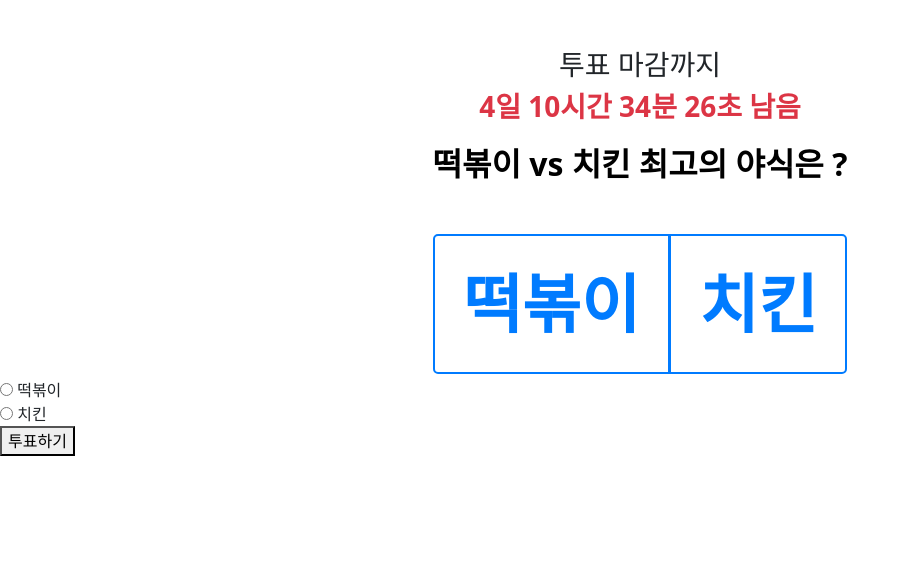
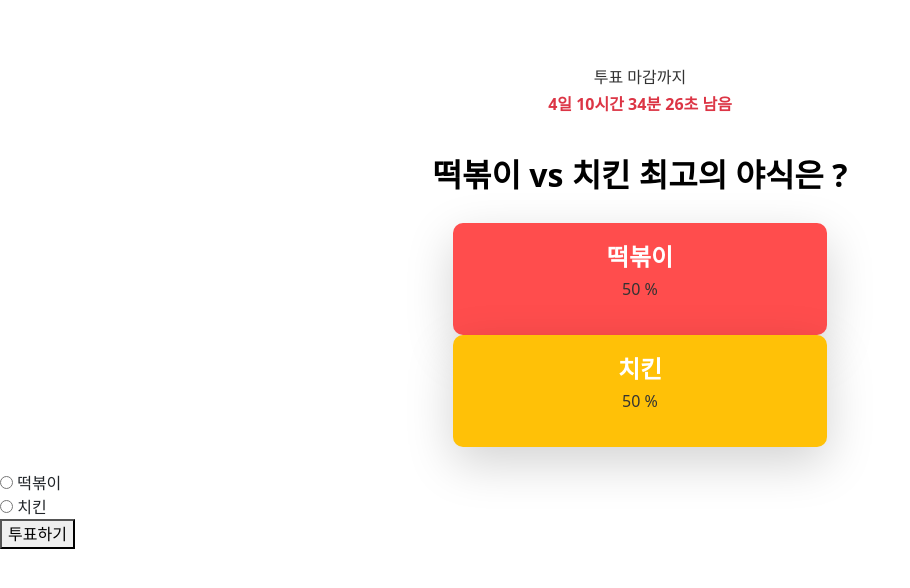
Before and after one commit to 10502R/PBL3, a Flask app: page / in a window 1280 px wide. Shown: the part 56-644 px from the top of the page, without its empty margins (0-910 px from the left). Run offline with Flask 3, Linux system fonts and the light colour scheme; some libraries are stand-ins or nearby versions; some web fonts are replaced.

Commit message:
modified:   static/stylesheets/style.css 	modified:   templates/index.html

```diff
--- a/static/stylesheets/style.css
+++ b/static/stylesheets/style.css
@@ -51,6 +51,63 @@ h1 {
     color: white;
 }
 
+/* 전체 컨테이너 스타일 */
+.container {
+    max-width: 1200px;
+    margin: 0 auto;
+    padding: 20px;
+  }
+
+  /* 카드 스타일 */
+  .bg-red {
+    background-color: #ff4d4d; /* 떡볶이 카드 배경색 */
+    color: white;
+    padding: 20px;
+    border-radius: 10px;
+    box-shadow: 0 4px 6px rgba(0, 0, 0, 0.1);
+    text-align: center;
+    transition: transform 0.3s ease, box-shadow 0.3s ease;
+  }
+
+  .bg-yellow {
+    background-color: #ffc107; /* 치킨 카드 배경색 */
+    color: white;
+    padding: 20px;
+    border-radius: 10px;
+    box-shadow: 0 4px 6px rgba(0, 0, 0, 0.1);
+    text-align: center;
+    transition: transform 0.3s ease, box-shadow 0.3s ease;
+  }
+
+  /* 카드 호버 효과 */
+  .bg-red:hover,
+  .bg-yellow:hover {
+    transform: translateY(-5px);
+    box-shadow: 0 6px 10px rgba(0, 0, 0, 0.15);
+  }
+
+  /* 텍스트 스타일 */
+  h2 {
+    font-size: 1.5rem;
+    font-weight: bold;
+    margin-bottom: 10px;
+    padding: auto;
+  }
+
+  h3 {
+    font-size: 1rem;
+    color: #333;
+    padding: auto;
+  }
+
+  /* 반응형 디자인 */
+  @media (max-width: 768px) {
+    .flex {
+      flex-direction: column;
+      gap: 20px;
+    }
+  }
+
 /* 가운데 정렬 */
 #wrapper {
     max-width: 500px;
--- a/templates/index.html
+++ b/templates/index.html
@@ -85,12 +85,17 @@
       <h1 class="text-black text-3xl font-bold mt-16 mb-6">
           떡볶이 vs 치킨 최고의 야식은 ?
       </h1>
-      <div class="btn-group w-auto" role="group" aria-label="group1">
-        <input type="radio" class="btn-check" name="btnradio" id="btnradio1" autocomplete="off">
-        <label class="btn btn-outline-primary btn-lg px-10 py-10" for="btnradio1">떡볶이</label>
-
-        <input type="radio" class="btn-check" name="btnradio" id="btnradio2" autocomplete="off">
-        <label class="btn btn-outline-primary btn-lg px-10 py-10" for="btnradio2">치킨</label>
+      <div class="container mx-auto flex flex-col items-center justify-center">
+        <div class="flex flex-col md:flex-row items-center justify-center space-x-4 space-y-4 md:space-y-0">
+          <div class="bg-red text-white p-6 rounded-lg shadow-lg w-full max-w-xs">
+            <h2 class="text-xl font-bold mb-2">떡볶이</h2>
+            <h3 class="text-gray-700">50 %</p>
+          </div>
+          <div class="bg-yellow text-white p-6 rounded-lg shadow-lg w-full max-w-xs">
+            <h2 class="text-xl font-bold mb-2">치킨</h2>
+            <h3 class="text-gray-700">50 %</p>
+          </div>
+        </div>
       </div>
   </div>
 
```
